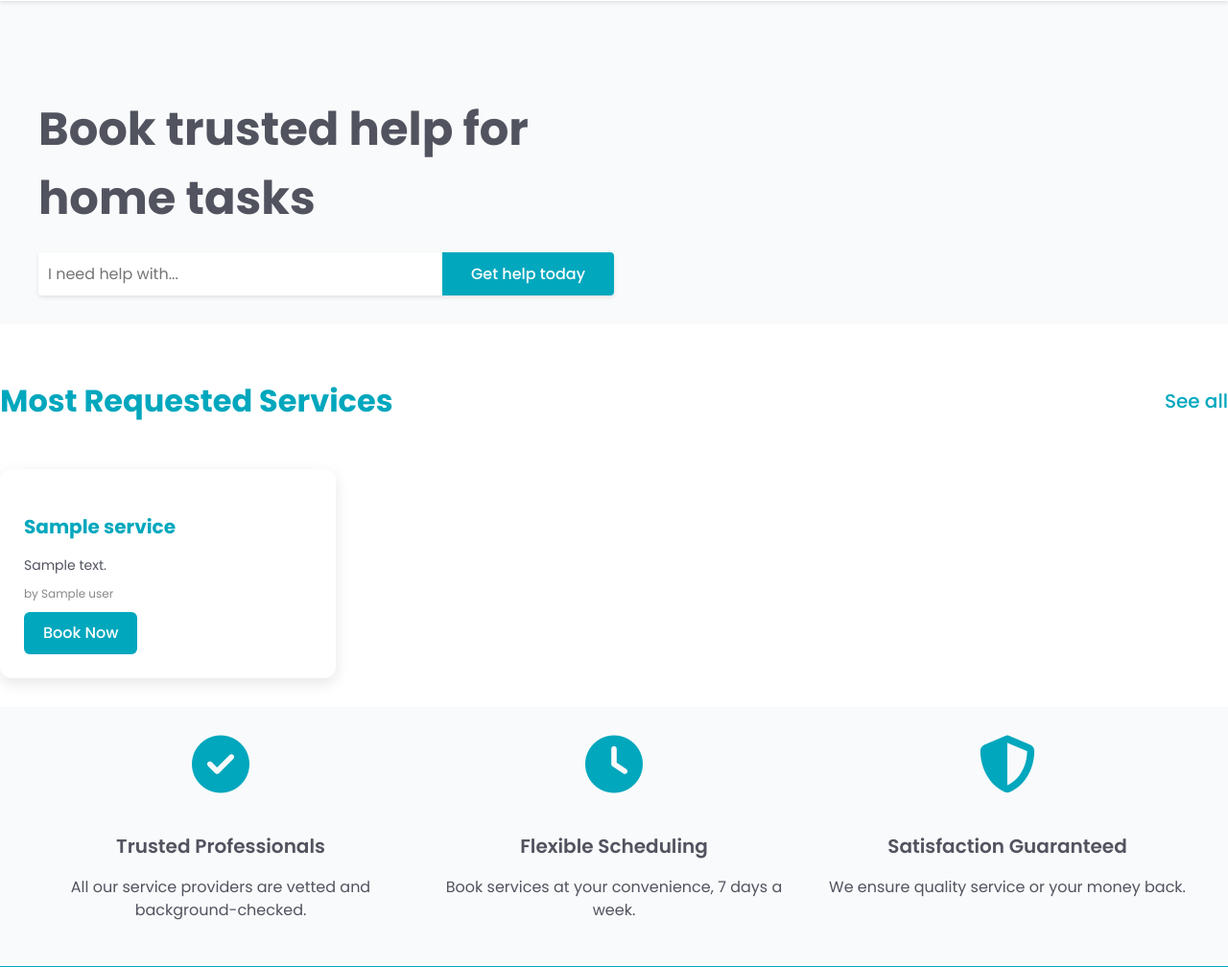
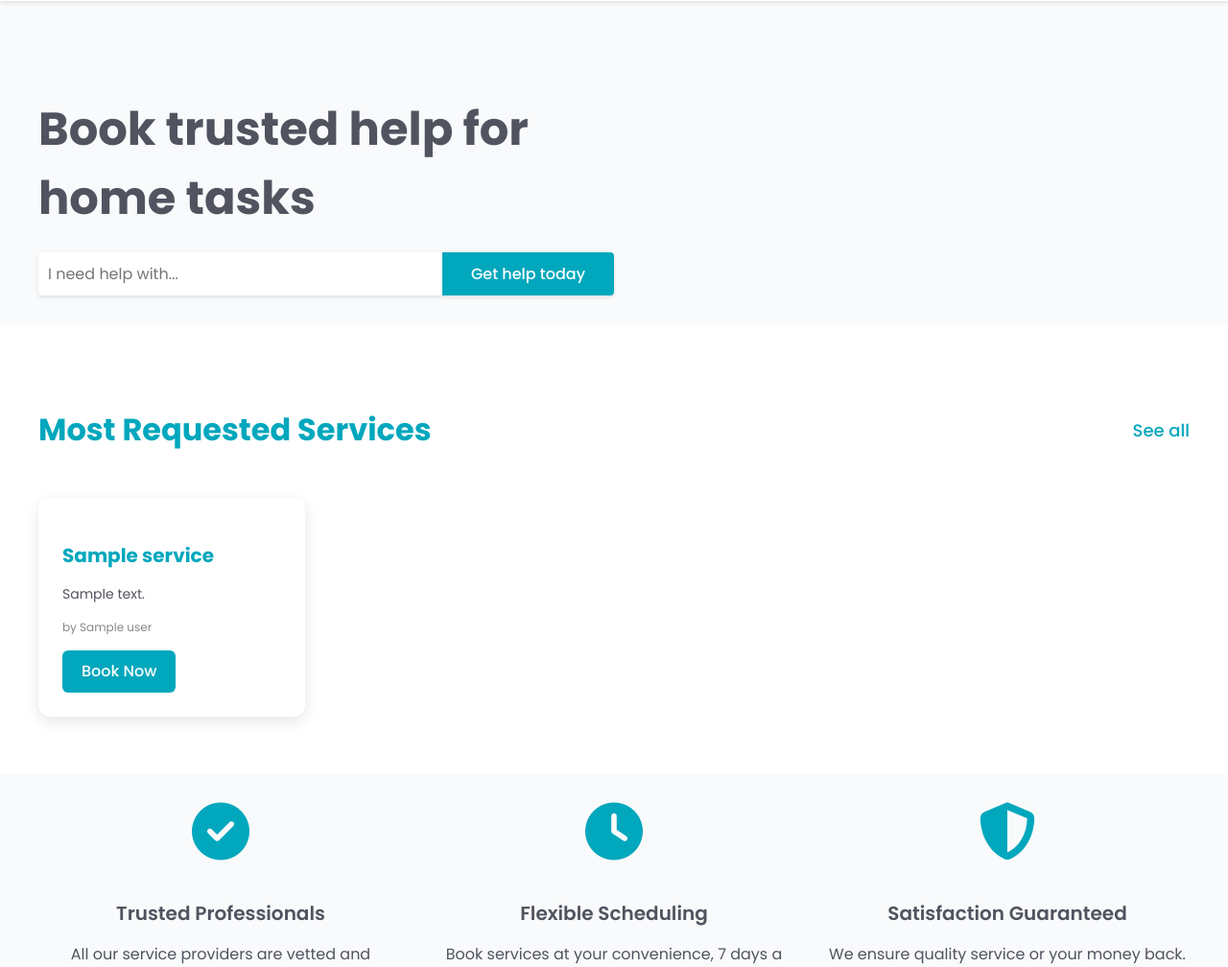
Before and after one commit to Vincent-Omondi/netfix1, a Django app: template main/templates/main/home.html in a window 1280 px wide. Shown: the part 71-1079 px from the top of the page at 96% size. Run offline with Django 3.2, Linux system fonts and the light colour scheme; the template is opened without the code that fills it: most values are stand-ins (such as "Sample title", 1, 10 or a date in 2020).

Commit message:
styleize homepage grid

```diff
--- a/static/css/homepage.css
+++ b/static/css/homepage.css
@@ -146,9 +146,15 @@
     font-weight: 500;
   }
 
+  .task-container {
+    max-width: 1200px;
+    margin: 0 auto;
+    padding: 0 20px;
+  }
+
   .popular-tasks {
-    padding: var(--spacing-large) 0;
-    background-color: var(--color-white);
+    padding: 60px 0;
+    background-color: #fff;
     position: relative;
   }
 
@@ -156,61 +162,60 @@
     display: flex;
     justify-content: space-between;
     align-items: center;
-    margin-bottom: var(--spacing-medium);
+    margin-bottom: 20px;
   }
 
   .popular-tasks-header h2 {
-    font-size: var(--font-size-xlarge);
-    color: var(--color-primary);
+    font-size: 32px;
+    color: #00a7bd;
     font-weight: 700;
   }
 
   .see-all {
-    color: var(--color-primary);
+    color: #00a7bd;
     text-decoration: none;
     font-weight: 500;
-    font-size: var(--font-size-large);
+    font-size: 18px;
     transition: color 0.3s ease;
   }
 
   .task-grid {
-    display: flex;
-    transition: transform 0.5s ease;
+    display: grid;
+    grid-template-columns: repeat(4, 1fr);
+    gap: 30px;
   }
 
   .task-item {
-    flex: 0 0 300px;
-    margin-right: var(--spacing-large);
-    background-color: var(--color-white);
+    background-color: #fff;
     border-radius: 12px;
-    box-shadow: 0 5px 15px rgba(0, 0, 0, 0.1);
+    box-shadow: 0 5px 15px rgba(0,0,0,0.1);
     padding: 25px;
     transition: transform 0.3s ease, box-shadow 0.3s ease;
   }
 
   .task-item:hover {
     transform: translateY(-5px);
-    box-shadow: 0 8px 20px rgba(0, 0, 0, 0.15);
+    box-shadow: 0 8px 20px rgba(0,0,0,0.15);
   }
 
   .task-item h3 {
-    font-size: var(--font-size-large);
-    color: var(--color-primary);
-    margin-bottom: var(--spacing-small);
+    font-size: 20px;
+    color: #00a7bd;
+    margin-bottom: 10px;
   }
 
   .task-item p {
-    font-size: var(--font-size-small);
-    color: var(--color-text);
-    margin-bottom: var(--spacing-small);
+    font-size: 14px;
+    color: #51535f;
+    margin-bottom: 15px;
     line-height: 1.6;
   }
 
   .task-item p2 {
-    font-size: var(--font-size-xsmall);
-    color: var(--color-text-light);
+    font-size: 12px;
+    color: #888;
     display: block;
-    margin-bottom: var(--spacing-small);
+    margin-bottom: 15px;
   }
 
   .task-item a {
@@ -219,68 +224,34 @@
 
   .btn-primary {
     display: inline-block;
-    background-color: var(--color-primary);
-    color: var(--color-white);
-    padding: var(--spacing-small) var(--spacing-medium);
+    background-color: #00a7bd;
+    color: #fff;
+    padding: 10px 20px;
     border-radius: 6px;
     font-weight: 500;
     transition: background-color 0.3s ease;
   }
 
   .btn-primary:hover {
-    background-color: var(--color-primary-dark);
+    background-color: #008ca1;
   }
 
-  .task-slider {
-    position: relative;
-    overflow: hidden;
-    width: 100%;
+  @media (max-width: 1200px) {
+    .task-grid {
+      grid-template-columns: repeat(3, 1fr);
+    }
   }
 
-  .slider-controls {
-    display: flex;
-    justify-content: space-between;
-    position: absolute;
-    top: 50%;
-    left: 0;
-    right: 0;
-    transform: translateY(-50%);
+  @media (max-width: 900px) {
+    .task-grid {
+      grid-template-columns: repeat(2, 1fr);
+    }
   }
 
-  .slider-control {
-    background-color: rgba(0, 167, 189, 0.7);
-    color: var(--color-white);
-    border: none;
-    width: 40px;
-    height: 40px;
-    border-radius: 50%;
-    font-size: var(--font-size-large);
-    cursor: pointer;
-    transition: background-color 0.3s ease;
-    display: flex;
-    align-items: center;
-    justify-content: center;
-  }
-
-  .slider-control:hover {
-    background-color: rgba(0, 140, 161, 0.9);
-  }
-
-  .slider-control.prev {
-    left: var(--spacing-small);
-  }
-
-  .slider-control.next {
-    right: var(--spacing-small);
-  }
-
-  @keyframes fadeIn {
-    from { opacity: 0; }
-    to { opacity: 1; }
-  }
-
-  .task-item {
-    animation: fadeIn 0.5s ease-out;
+  @media (max-width: 600px) {
+    .task-grid {
+      grid-template-columns: 1fr;
+    }
   }
 
   .features {
```
